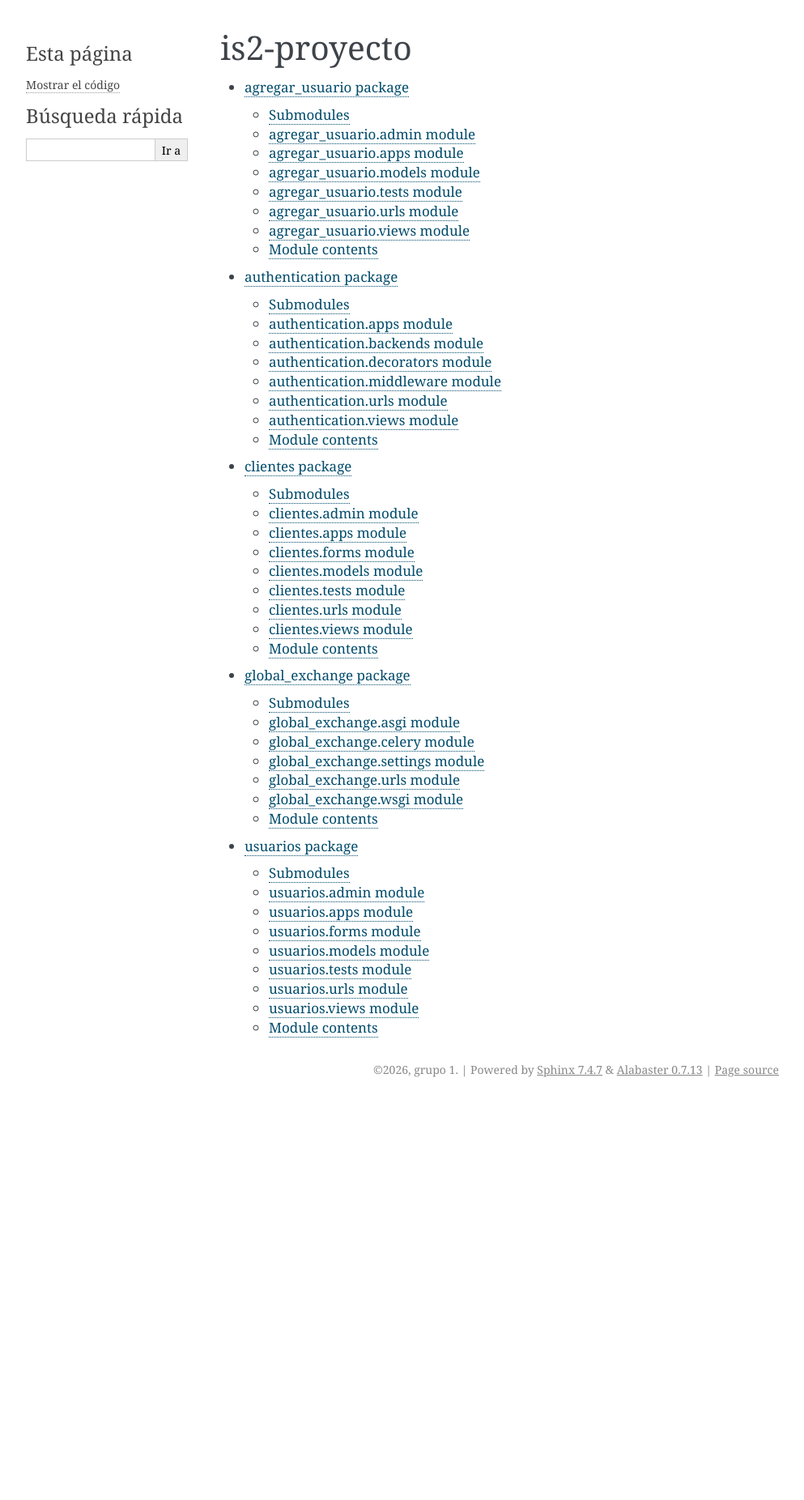
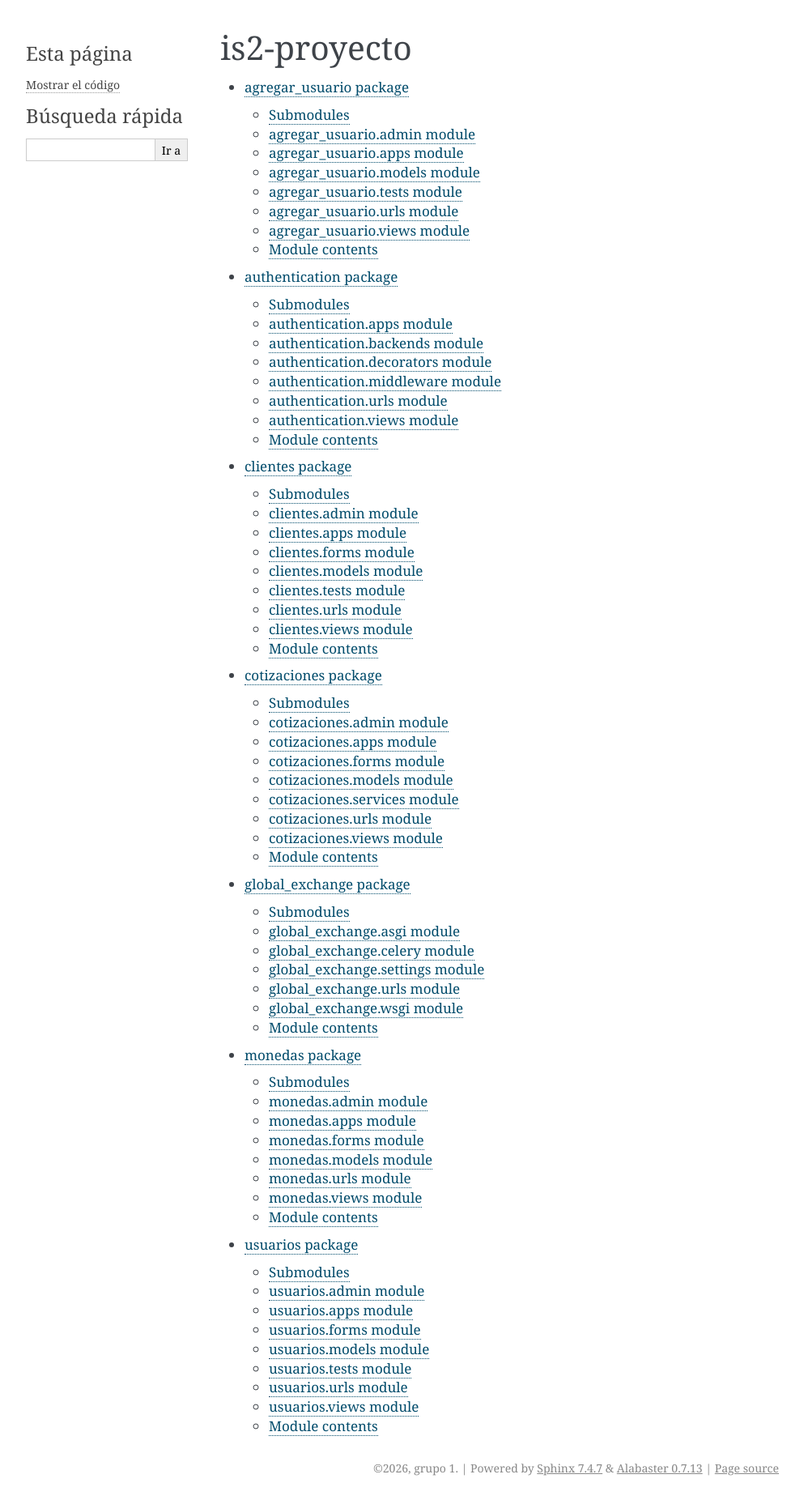
Before and after one commit to juangaleano-maker/is2-proyecto, a Sphinx documentation site: the page built from docs/source/modules.rst, in a window 1280 px wide. Shown: the whole page at 81% size, without its empty margins (148-1141 px from the left). Built offline with Sphinx 7.4.7, drawn with Linux system fonts in a browser that asks for light colours; before the commit the page ends 1360 px from its top, so only the background shows below that.

Commit message:
merge: resolver integracion IS2-7, IS2-8, IS2-10 y IS2-20

```diff
--- /dev/null
+++ b/docs/source/cotizaciones.rst
@@ -0,0 +1,71 @@
+cotizaciones package
+====================
+
+Módulo para la gestión y consulta de cotizaciones de cambio, tasas vigentes, historial y simulaciones de conversión.
+
+Submodules
+----------
+
+cotizaciones.admin module
+-------------------------
+
+.. automodule:: cotizaciones.admin
+   :members:
+   :show-inheritance:
+   :undoc-members:
+
+cotizaciones.apps module
+------------------------
+
+.. automodule:: cotizaciones.apps
+   :members:
+   :show-inheritance:
+   :undoc-members:
+
+cotizaciones.forms module
+-------------------------
+
+.. automodule:: cotizaciones.forms
+   :members:
+   :show-inheritance:
+   :undoc-members:
+
+cotizaciones.models module
+--------------------------
+
+.. automodule:: cotizaciones.models
+   :members:
+   :show-inheritance:
+   :undoc-members:
+
+cotizaciones.services module
+----------------------------
+
+.. automodule:: cotizaciones.services
+   :members:
+   :show-inheritance:
+   :undoc-members:
+
+cotizaciones.urls module
+------------------------
+
+.. automodule:: cotizaciones.urls
+   :members:
+   :show-inheritance:
+   :undoc-members:
+
+cotizaciones.views module
+-------------------------
+
+.. automodule:: cotizaciones.views
+   :members:
+   :show-inheritance:
+   :undoc-members:
+
+Module contents
+---------------
+
+.. automodule:: cotizaciones
+   :members:
+   :show-inheritance:
+   :undoc-members:
--- a/docs/source/modules.rst
+++ b/docs/source/modules.rst
@@ -7,5 +7,7 @@ is2-proyecto
    agregar_usuario
    authentication
    clientes
+   cotizaciones
    global_exchange
+   monedas
    usuarios
--- /dev/null
+++ b/docs/source/monedas.rst
@@ -0,0 +1,63 @@
+monedas package
+===============
+
+Módulo para la administración y consulta del catálogo de monedas y divisas operables en la plataforma.
+
+Submodules
+----------
+
+monedas.admin module
+--------------------
+
+.. automodule:: monedas.admin
+   :members:
+   :show-inheritance:
+   :undoc-members:
+
+monedas.apps module
+-------------------
+
+.. automodule:: monedas.apps
+   :members:
+   :show-inheritance:
+   :undoc-members:
+
+monedas.forms module
+--------------------
+
+.. automodule:: monedas.forms
+   :members:
+   :show-inheritance:
+   :undoc-members:
+
+monedas.models module
+---------------------
+
+.. automodule:: monedas.models
+   :members:
+   :show-inheritance:
+   :undoc-members:
+
+monedas.urls module
+-------------------
+
+.. automodule:: monedas.urls
+   :members:
+   :show-inheritance:
+   :undoc-members:
+
+monedas.views module
+--------------------
+
+.. automodule:: monedas.views
+   :members:
+   :show-inheritance:
+   :undoc-members:
+
+Module contents
+---------------
+
+.. automodule:: monedas
+   :members:
+   :show-inheritance:
+   :undoc-members:
```
Also changed, not shown: 4 other files.
